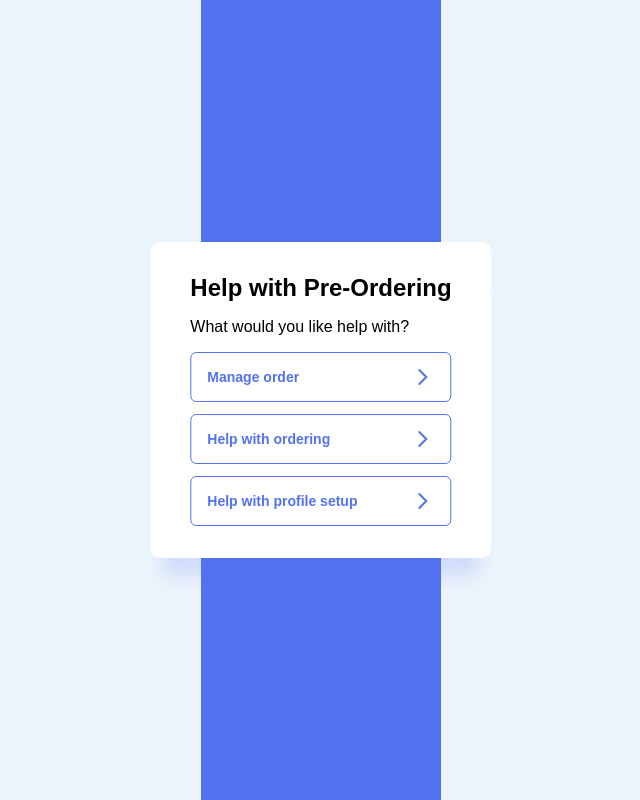
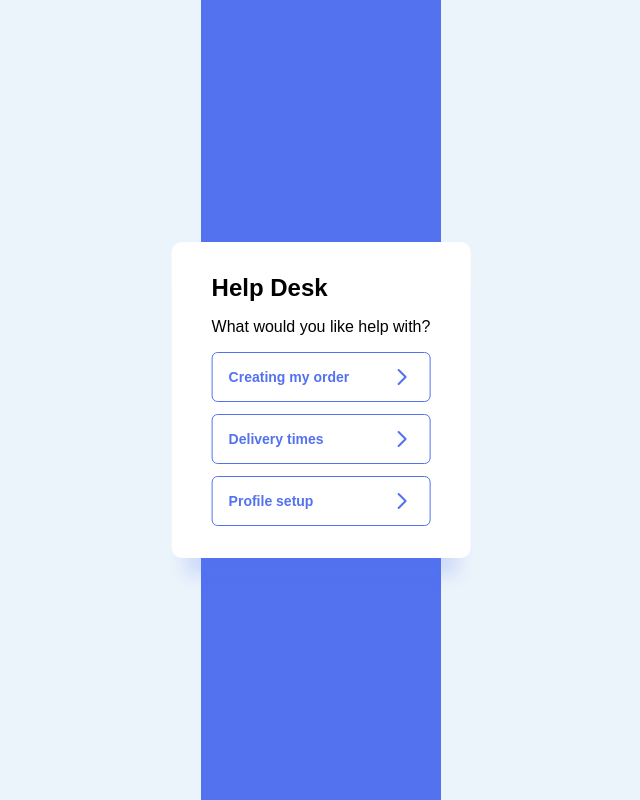
Before and after one commit to apcurran/ui-card-striped-bg, a plain HTML site: page index.html in a window 1280 px wide. Shown: the whole page, without its empty margins (319-959 px from the left). Drawn offline with Linux system fonts and the light colour scheme.

Commit message:
Adjusted text for descriptions

```diff
--- a/index.html
+++ b/index.html
@@ -12,24 +12,24 @@
 <body>
     <div class="vert-stripe"></div>
     <article class="card">
-        <h2 class="card__title">Help with Pre-Ordering</h2>
+        <h2 class="card__title">Help Desk</h2>
         <p class="card__desc">What would you like help with?</p>
         <button class="card__btn">
-            <span>Manage order</span>
+            <span>Creating my order</span>
             <svg class="chevron-icon--right" fill="none" stroke="currentColor" viewBox="0 0 24 24"
                 xmlns="http://www.w3.org/2000/svg">
                 <path stroke-linecap="round" stroke-linejoin="round" stroke-width="2" d="M9 5l7 7-7 7"></path>
             </svg>
         </button>
         <button class="card__btn">
-            <span>Help with ordering</span>
+            <span>Delivery times</span>
             <svg class="chevron-icon--right" fill="none" stroke="currentColor" viewBox="0 0 24 24"
                 xmlns="http://www.w3.org/2000/svg">
                 <path stroke-linecap="round" stroke-linejoin="round" stroke-width="2" d="M9 5l7 7-7 7"></path>
             </svg>
         </button>
         <button class="card__btn">
-            <span>Help with profile setup</span>
+            <span>Profile setup</span>
             <svg class="chevron-icon--right" fill="none" stroke="currentColor" viewBox="0 0 24 24"
                 xmlns="http://www.w3.org/2000/svg">
                 <path stroke-linecap="round" stroke-linejoin="round" stroke-width="2" d="M9 5l7 7-7 7"></path>
```
